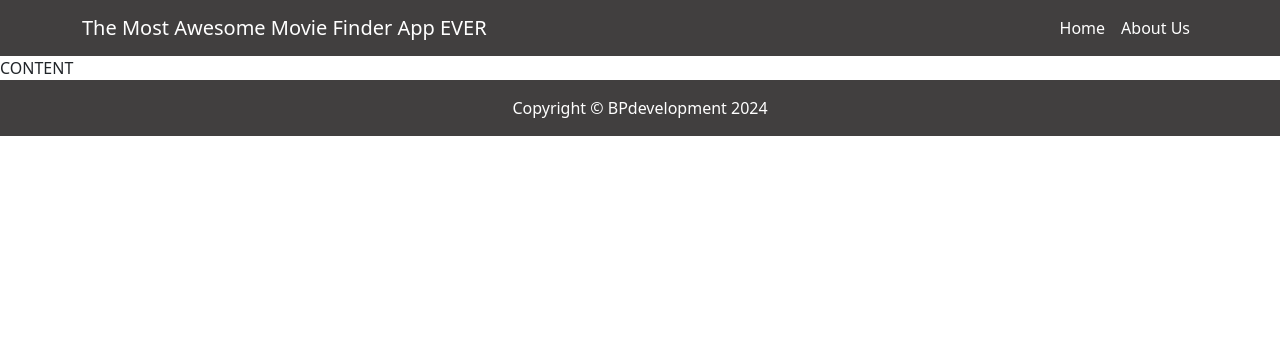
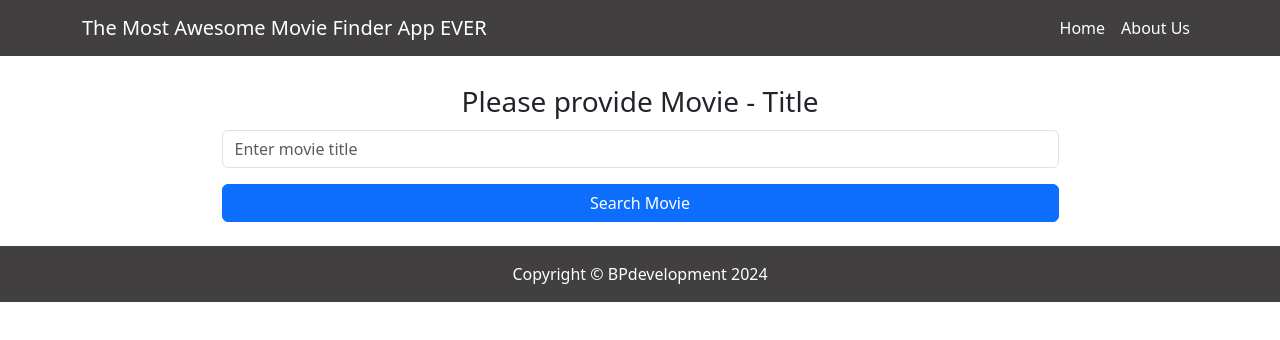
Before and after one commit to bojan-ski/react-w5-09-, a React (Vite) app: page / in a window 1280 px wide. Shown: the top 340 px of the page. Built offline with nearby package versions, Linux system fonts and the light colour scheme.

Commit message:
Search component added

```diff
--- a/src/App.jsx
+++ b/src/App.jsx
@@ -1,18 +1,22 @@
 import 'bootstrap/dist/css/bootstrap.min.css';
+import Container from 'react-bootstrap/Container';
 import NavbarComponent from './components/layout/NavbarComponent';
 import FooterComponent from './components/layout/FooterComponent';
+import SearchComponent from './components/search/SearchComponent';
 
 function App() {
 
   return (
     <>
-     <NavbarComponent/>
+      <NavbarComponent />
 
       <main>
-        CONTENT
+        <Container>
+          <SearchComponent />
+        </Container>
       </main>
 
-     <FooterComponent/>
+      <FooterComponent />
     </>
   )
 }
--- /dev/null
+++ b/src/components/search/SearchComponent.jsx
@@ -0,0 +1,36 @@
+import { useState } from 'react';
+import Button from 'react-bootstrap/Button';
+import Form from 'react-bootstrap/Form';
+
+const SearchComponent = () => {
+    const [searchTerm, setSearchTerm] = useState('');
+
+    const handleSubmit = (e) => {
+        e.preventDefault()
+        setSearchTerm(e.target[0].value)
+    }
+
+    return (
+        <section className="search d-flex justify-content-center">
+            <Form onSubmit={handleSubmit} className='my-4 w-75'>
+                <Form.Group className='text-center mb-3'>
+                    <Form.Label className='fs-3 '>
+                        Please provide Movie - Title
+                    </Form.Label>
+
+                    <Form.Control
+                        required
+                        type="text"
+                        placeholder="Enter movie title"
+                    />
+                </Form.Group>
+
+                <Button type="submit" className='w-100'>
+                    Search Movie
+                </Button>
+            </Form>
+        </section>
+    );
+}
+
+export default SearchComponent
```
Also changed, not shown: src/pages/MovieDetails.jsx (deleted).
